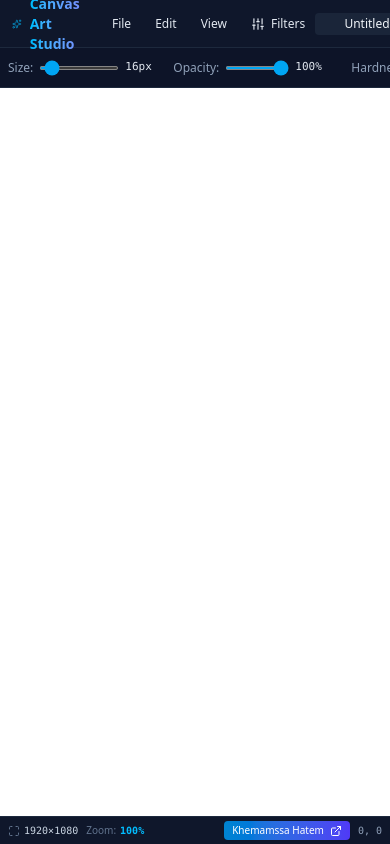
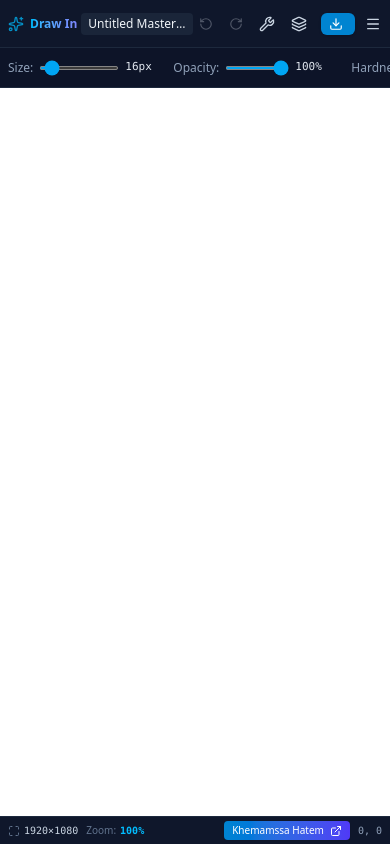
Before and after one commit to hatemkhe/Draw-in, a React (Vite) app: page / in a window 390 px wide. Built offline with nearby package versions, Linux system fonts and the light colour scheme.

Commit message:
Refactor TopMenuBar for mobile support and styling

```diff
--- a/src/components/TopMenuBar.tsx
+++ b/src/components/TopMenuBar.tsx
@@ -12,11 +12,13 @@ import {
   Download,
   Trash2,
   Printer,
-  Eye,
   Sliders,
   Layers as LayersIcon,
-  HelpCircle,
   Maximize2,
+  Menu,
+  X,
+  Palette,
+  Wrench,
 } from 'lucide-react';
 
 interface TopMenuBarProps {
@@ -42,6 +44,12 @@ interface TopMenuBarProps {
   activeTab: string;
   setActiveTab: (tab: string) => void;
   onApplyFilterModal: () => void;
+
+  // Mobile Drawer Toggle Handlers
+  isMobileRightSidebarOpen?: boolean;
+  onToggleMobileRightSidebar?: () => void;
+  isMobileToolsOpen?: boolean;
+  onToggleMobileTools?: () => void;
 }
 
 export const TopMenuBar: React.FC<TopMenuBarProps> = ({
@@ -67,8 +75,13 @@ export const TopMenuBar: React.FC<TopMenuBarProps> = ({
   activeTab,
   setActiveTab,
   onApplyFilterModal,
+  isMobileRightSidebarOpen = false,
+  onToggleMobileRightSidebar,
+  isMobileToolsOpen = false,
+  onToggleMobileTools,
 }) => {
   const [openMenu, setOpenMenu] = useState<string | null>(null);
+  const [isMobileMenuOpen, setIsMobileMenuOpen] = useState(false);
 
   const toggleMenu = (menu: string) => {
     setOpenMenu(openMenu === menu ? null : menu);
@@ -77,17 +90,18 @@ export const TopMenuBar: React.FC<TopMenuBarProps> = ({
   const closeMenus = () => setOpenMenu(null);
 
   return (
-    <header className="h-12 bg-slate-900 border-b border-slate-800 flex items-center justify-between px-3 text-slate-200 select-none z-30 relative">
-      {/* Left: Branding & Main Menus */}
+    <header className="h-12 bg-slate-900 border-b border-slate-800 flex items-center justify-between px-2 sm:px-3 text-slate-200 select-none z-30 relative">
+      {/* Left: Branding & Desktop Nav */}
       <div className="flex items-center space-x-2">
-        <div className="flex items-center space-x-2 mr-3 font-semibold text-sky-400 text-sm">
-          <Sparkles className="w-5 h-5 text-sky-400 animate-pulse" />
-          <span className="bg-gradient-to-r from-sky-400 to-indigo-400 bg-clip-text text-transparent font-bold">
-            Canvas Art Studio
+        <div className="flex items-center space-x-1.5 sm:space-x-2 mr-1 sm:mr-3 font-semibold text-sky-400 text-xs sm:text-sm">
+          <Sparkles className="w-4 h-4 sm:w-5 sm:h-5 text-sky-400 animate-pulse shrink-0" />
+          <span className="bg-gradient-to-r from-sky-400 to-indigo-400 bg-clip-text text-transparent font-bold truncate max-w-[120px] sm:max-w-none">
+            Draw In
           </span>
         </div>
 
-        <nav className="flex items-center text-xs space-x-1">
+        {/* Desktop Menus */}
+        <nav className="hidden md:flex items-center text-xs space-x-1">
           {/* File Menu */}
           <div className="relative">
             <button
@@ -100,7 +114,7 @@ export const TopMenuBar: React.FC<TopMenuBarProps> = ({
             </button>
             {openMenu === 'file' && (
               <div
-                className="absolute top-full left-0 mt-1 w-48 bg-slate-850 bg-slate-900 border border-slate-750 rounded-lg shadow-xl py-1 text-slate-200 text-xs z-50 divide-y divide-slate-800"
+                className="absolute top-full left-0 mt-1 w-48 bg-slate-900 border border-slate-750 rounded-lg shadow-xl py-1 text-slate-200 text-xs z-50 divide-y divide-slate-800"
                 onClick={closeMenus}
               >
                 <div className="py-1">
@@ -262,70 +276,169 @@ export const TopMenuBar: React.FC<TopMenuBarProps> = ({
         </nav>
       </div>
 
-      {/* Middle: Editable Project Title */}
-      <div className="flex items-center space-x-2">
+      {/* Middle: Project Title Input */}
+      <div className="flex items-center space-x-1 sm:space-x-2">
         <input
           type="text"
           value={projectName}
           onChange={(e) => setProjectName(e.target.value)}
-          className="bg-slate-800/80 border border-transparent hover:border-slate-700 focus:border-sky-500 rounded px-2 py-0.5 text-xs text-center font-medium text-slate-100 focus:outline-none transition w-44"
+          className="bg-slate-800/80 border border-transparent hover:border-slate-700 focus:border-sky-500 rounded px-1.5 sm:px-2 py-0.5 text-xs text-center font-medium text-slate-100 focus:outline-none transition w-28 sm:w-44 truncate"
           placeholder="Project Title"
         />
       </div>
 
-      {/* Right: Quick Action Controls */}
-      <div className="flex items-center space-x-1.5 text-xs">
+      {/* Right: Actions / Mobile Quick Controls */}
+      <div className="flex items-center space-x-1 text-xs">
+        {/* Undo / Redo */}
         <button
           onClick={onUndo}
           disabled={!canUndo}
-          title="Undo (Ctrl+Z)"
+          title="Undo"
           className="p-1.5 rounded hover:bg-slate-800 disabled:opacity-30 transition"
         >
-          <RotateCcw className="w-4 h-4" />
+          <RotateCcw className="w-3.5 h-3.5 sm:w-4 sm:h-4" />
         </button>
         <button
           onClick={onRedo}
           disabled={!canRedo}
-          title="Redo (Ctrl+Y)"
+          title="Redo"
           className="p-1.5 rounded hover:bg-slate-800 disabled:opacity-30 transition"
         >
-          <RotateCw className="w-4 h-4" />
+          <RotateCw className="w-3.5 h-3.5 sm:w-4 sm:h-4" />
         </button>
 
+        {/* Zoom Controls (Desktop only) */}
+        <div className="hidden lg:flex items-center space-x-1">
           <div className="h-4 w-px bg-slate-800 mx-1" />
-
-        <button
-          onClick={onZoomOut}
-          title="Zoom Out"
-          className="p-1.5 rounded hover:bg-slate-800 transition"
-        >
-          <ZoomOut className="w-4 h-4" />
+          <button onClick={onZoomOut} className="p-1 rounded hover:bg-slate-800">
+            <ZoomOut className="w-3.5 h-3.5" />
           </button>
           <span
             onClick={onResetZoom}
-          className="cursor-pointer text-[11px] font-mono text-slate-300 w-12 text-center hover:text-sky-400"
-          title="Click to Reset Zoom"
+            className="cursor-pointer text-[11px] font-mono text-slate-300 w-10 text-center hover:text-sky-400"
           >
             {Math.round(zoom * 100)}%
           </span>
+          <button onClick={onZoomIn} className="p-1 rounded hover:bg-slate-800">
+            <ZoomIn className="w-3.5 h-3.5" />
+          </button>
+        </div>
+
+        {/* Mobile Tools Drawer Toggle */}
+        {onToggleMobileTools && (
           <button
-          onClick={onZoomIn}
-          title="Zoom In"
-          className="p-1.5 rounded hover:bg-slate-800 transition"
+            onClick={onToggleMobileTools}
+            className={`md:hidden p-1.5 rounded transition flex items-center ${
+              isMobileToolsOpen ? 'bg-sky-600 text-white' : 'hover:bg-slate-800 text-slate-300'
+            }`}
+            title="Toggle Tools"
           >
-          <ZoomIn className="w-4 h-4" />
+            <Wrench className="w-4 h-4" />
+          </button>
+        )}
+
+        {/* Mobile Layers / Right Panel Toggle */}
+        {onToggleMobileRightSidebar && (
+          <button
+            onClick={onToggleMobileRightSidebar}
+            className={`md:hidden p-1.5 rounded transition flex items-center ${
+              isMobileRightSidebarOpen ? 'bg-sky-600 text-white' : 'hover:bg-slate-800 text-slate-300'
+            }`}
+            title="Toggle Layers & Panels"
+          >
+            <LayersIcon className="w-4 h-4" />
+          </button>
+        )}
+
+        {/* Quick Export Button */}
+        <button
+          onClick={onExportImage}
+          className="bg-sky-600 hover:bg-sky-500 text-white font-medium px-2 sm:px-3 py-1 rounded-md shadow flex items-center space-x-1 transition text-xs ml-1"
+        >
+          <Download className="w-3.5 h-3.5" />
+          <span className="hidden sm:inline">Export</span>
         </button>
 
-        <div className="h-4 w-px bg-slate-800 mx-1" />
-
+        {/* Mobile Hamburger Menu Toggle */}
         <button
-          onClick={onExportImage}
-          className="bg-sky-600 hover:bg-sky-500 text-white font-medium px-3 py-1 rounded-md shadow flex items-center space-x-1 transition"
+          onClick={() => setIsMobileMenuOpen(!isMobileMenuOpen)}
+          className="md:hidden p-1.5 rounded hover:bg-slate-800 text-slate-300 transition"
+          title="Menu"
         >
-          <Download className="w-3.5 h-3.5" />
-          <span>Export</span>
+          {isMobileMenuOpen ? <X className="w-4 h-4" /> : <Menu className="w-4 h-4" />}
         </button>
       </div>
+
+      {/* Mobile Dropdown Menu Overlay */}
+      {isMobileMenuOpen && (
+        <div className="md:hidden absolute top-full left-0 right-0 bg-slate-900 border-b border-slate-800 p-3 shadow-2xl z-50 space-y-2 animate-in slide-in-from-top-2 text-xs">
+          <div className="grid grid-cols-2 gap-2 pb-2 border-b border-slate-800">
+            <button
+              onClick={() => {
+                onNewCanvas();
+                setIsMobileMenuOpen(false);
+              }}
+              className="p-2 bg-slate-800 rounded-lg hover:bg-slate-750 flex items-center space-x-2 text-slate-200"
+            >
+              <Sparkles className="w-4 h-4 text-sky-400" />
+              <span>New Project</span>
+            </button>
+            <button
+              onClick={() => {
+                onImportImage();
+                setIsMobileMenuOpen(false);
+              }}
+              className="p-2 bg-slate-800 rounded-lg hover:bg-slate-750 flex items-center space-x-2 text-slate-200"
+            >
+              <ImageIcon className="w-4 h-4 text-emerald-400" />
+              <span>Import Image</span>
+            </button>
+            <button
+              onClick={() => {
+                onOpenProject();
+                setIsMobileMenuOpen(false);
+              }}
+              className="p-2 bg-slate-800 rounded-lg hover:bg-slate-750 flex items-center space-x-2 text-slate-200"
+            >
+              <FileUp className="w-4 h-4 text-amber-400" />
+              <span>Open Project</span>
+            </button>
+            <button
+              onClick={() => {
+                onSaveProject();
+                setIsMobileMenuOpen(false);
+              }}
+              className="p-2 bg-slate-800 rounded-lg hover:bg-slate-750 flex items-center space-x-2 text-slate-200"
+            >
+              <FileDown className="w-4 h-4 text-indigo-400" />
+              <span>Save Project</span>
+            </button>
+          </div>
+
+          <div className="grid grid-cols-2 gap-2 pt-1">
+            <button
+              onClick={() => {
+                onToggleGrid();
+                setIsMobileMenuOpen(false);
+              }}
+              className="p-2 bg-slate-800 rounded-lg hover:bg-slate-750 flex items-center space-x-2 text-slate-200"
+            >
+              <Grid className="w-4 h-4 text-sky-400" />
+              <span>Grid: {gridType.toUpperCase()}</span>
+            </button>
+            <button
+              onClick={() => {
+                onClearLayer();
+                setIsMobileMenuOpen(false);
+              }}
+              className="p-2 bg-slate-800 rounded-lg hover:bg-slate-750 flex items-center space-x-2 text-red-400"
+            >
+              <Trash2 className="w-4 h-4" />
+              <span>Clear Layer</span>
+            </button>
+          </div>
+        </div>
+      )}
     </header>
   );
 };
```
Lines whose indentation alone changed are shown as unchanged.
